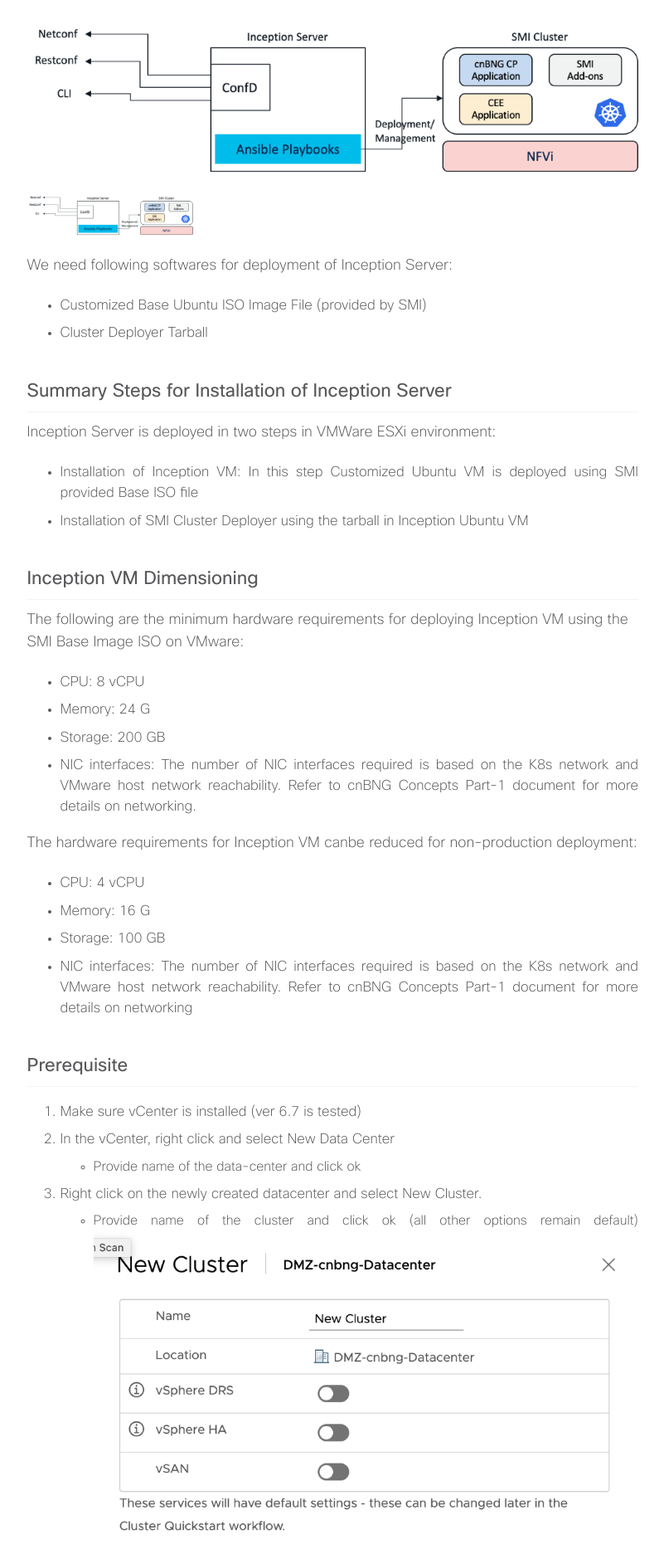
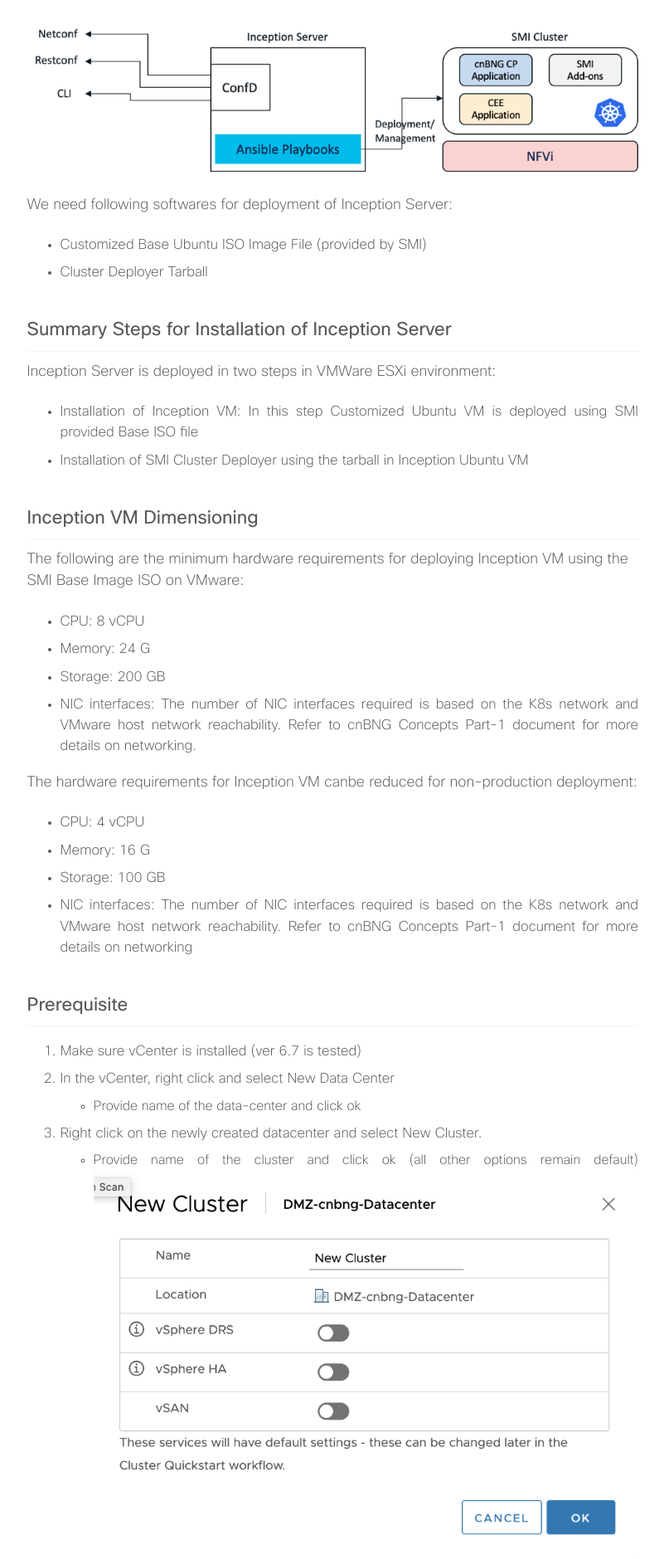
Before and after one commit to xrdocs/cnbng, a Jekyll site: the page built from _tutorials/inception-server-deployment-guide.md, in a window 1280 px wide. Shown: the part 441-2320 px from the top of the page at 83% size, without its empty margins (264-1065 px from the left). Built offline with Jekyll 4.4.1, drawn with Linux system fonts in a browser that asks for light colours; comment, search, counter and statistics services are not loaded.

Commit message:
Update inception-server-deployment-guide.md

```diff
--- a/_tutorials/inception-server-deployment-guide.md
+++ b/_tutorials/inception-server-deployment-guide.md
@@ -16,7 +16,7 @@ Inception Server is used to deploy the SMI cluster. It packages Ansible Swcripts
 
 ![inception1.png]({{site.baseurl}}/images/inception1.png)
 
-<img src="{{site.baseurl}}/images/inception1.png" alt="inception" width="200"/>
+[//]: <img src="{{site.baseurl}}/images/inception1.png" alt="inception" width="200"/>
 
 We need following softwares for deployment of Inception Server:
 
```
